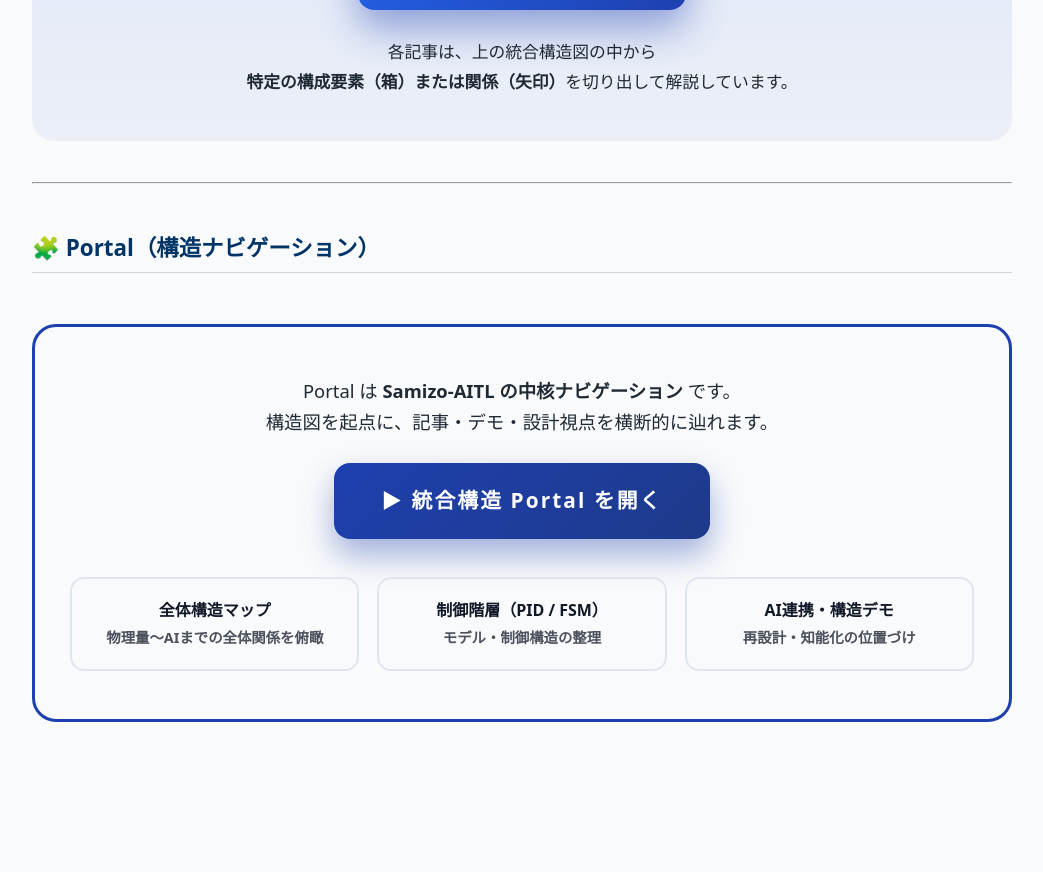
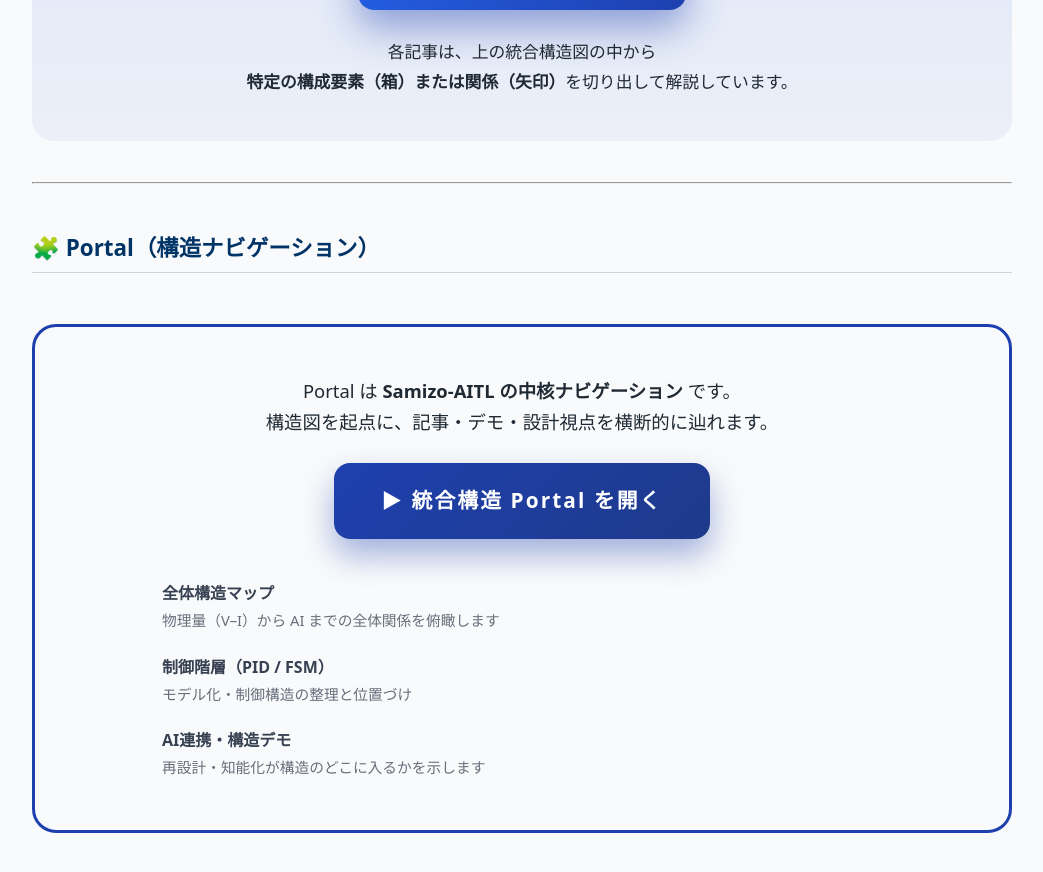
Before and after one commit to Samizo-AITL/Samizo-AITL.github.io, a Jekyll site: the page built from index.md, in a window 1280 px wide and 900 px high, scrolled down 1280 px. Shown: the top 872 px of the window, without its empty margins (118-1161 px from the left). Built offline with Jekyll 4.4.1, drawn with Linux system fonts in a browser that asks for light colours; before the commit the page ends 2069 px from its top, so only the background shows below that.

Commit message:
Update index.md

```diff
--- a/index.md
+++ b/index.md
@@ -115,60 +115,36 @@
   ▶ 統合構造 Portal を開く
 </a>
 
+<!-- 非リンク：Portal 内で辿れる視点の説明 -->
 <div style="
-  display:grid;
-  grid-template-columns:repeat(auto-fit,minmax(240px,1fr));
-  gap:18px;
-  margin-top:2.4em;
+  margin-top:2.6em;
+  max-width:720px;
+  margin-left:auto;
+  margin-right:auto;
+  text-align:left;
+  color:#374151;
 ">
 
-<a href="/portal/#map"
-   style="
-     display:block;
-     padding:18px;
-     border:2px solid #e0e6f0;
-     border-radius:14px;
-     text-decoration:none;
-     color:#111827;
-     font-weight:700;
-   ">
-  全体構造マップ<br>
-  <span style="font-size:0.9em; opacity:0.75;">
-  物理量〜AIまでの全体関係を俯瞰
-  </span>
-</a>
+  <div style="margin-bottom:1.2em;">
+    <strong>全体構造マップ</strong><br>
+    <span style="font-size:0.92em; opacity:0.75;">
+      物理量（V–I）から AI までの全体関係を俯瞰します
+    </span>
+  </div>
 
-<a href="/portal/#control"
-   style="
-     display:block;
-     padding:18px;
-     border:2px solid #e0e6f0;
-     border-radius:14px;
-     text-decoration:none;
-     color:#111827;
-     font-weight:700;
-   ">
-  制御階層（PID / FSM）<br>
-  <span style="font-size:0.9em; opacity:0.75;">
-  モデル・制御構造の整理
-  </span>
-</a>
+  <div style="margin-bottom:1.2em;">
+    <strong>制御階層（PID / FSM）</strong><br>
+    <span style="font-size:0.92em; opacity:0.75;">
+      モデル化・制御構造の整理と位置づけ
+    </span>
+  </div>
 
-<a href="/portal/#ai"
-   style="
-     display:block;
-     padding:18px;
-     border:2px solid #e0e6f0;
-     border-radius:14px;
-     text-decoration:none;
-     color:#111827;
-     font-weight:700;
-   ">
-  AI連携・構造デモ<br>
-  <span style="font-size:0.9em; opacity:0.75;">
-  再設計・知能化の位置づけ
-  </span>
-</a>
+  <div>
+    <strong>AI連携・構造デモ</strong><br>
+    <span style="font-size:0.92em; opacity:0.75;">
+      再設計・知能化が構造のどこに入るかを示します
+    </span>
+  </div>
 
 </div>
 
```
